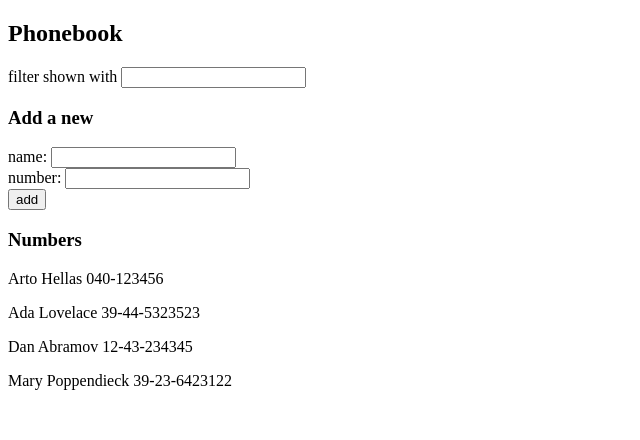
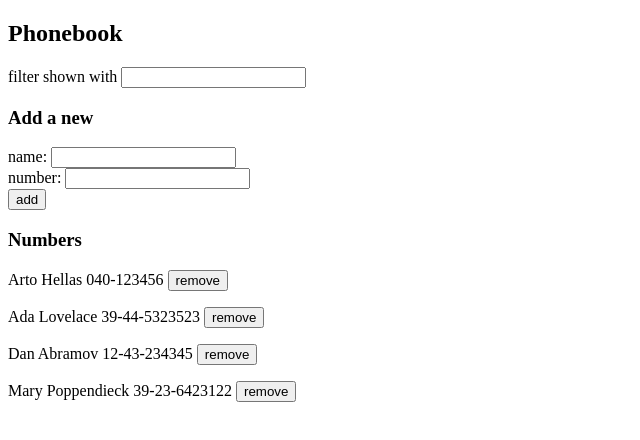
Before and after one commit to marko-tuononen/fullstackopen, a React (Create React App) app in the folder part2/puhelinluettelo/: page / in a window 1280 px wide. Shown: the top 440 px of the page, without its empty margins (0-640 px from the left). Built offline with nearby package versions, Linux system fonts and the light colour scheme; data requests are answered from the project's data file.

Commit message:
Task 2.17

```diff
--- a/part2/puhelinluettelo/src/App.js
+++ b/part2/puhelinluettelo/src/App.js
@@ -23,12 +23,17 @@ const PersonForm = ({name, number, onNameChange, onNumberChange, onSubmit}) => {
     </form>
   )
 }
-const PersonList = ({persons, nameFilter}) => {
+const PersonList = ({persons, nameFilter, handleRemove}) => {
   return (
     <div>
       {persons
         .filter(person => person.name.toUpperCase().indexOf(nameFilter.toUpperCase()) !== -1)
-        .map(person => <p key={person.id}>{person.name}&nbsp;{person.number}</p>)}
+        .map(person =>
+          <p key={person.id}>
+            {person.name}&nbsp;{person.number}&nbsp;<button onClick={handleRemove} value={person.id}>remove</button>
+          </p>
+        )
+      }
     </div>
   )
 }
@@ -57,11 +62,22 @@ const App = () => {
       id: persons.length + 1,
     }
 
-    personService.create(personObject).then(data => console.log(data))
+    personService.create(personObject).then(data => {
+      setPersons(persons.concat(personObject))
+      setNewName('')
+      setNewNumber('')
+    })
+  }
 
-    setPersons(persons.concat(personObject))
-    setNewName('')
-    setNewNumber('')
+  const removePerson = event => {
+    event.preventDefault()
+    const idToRemove = parseInt(event.target.value)
+    const personToRemove = persons.find(person => person.id === idToRemove)
+    if (window.confirm(`Remove ${personToRemove.name}?`)) {
+      personService.remove(idToRemove).then(data => {
+        setPersons(persons.filter(person => person.id !== idToRemove))
+      })
+    }
   }
 
   const handleNameChange = event => setNewName(event.target.value)
@@ -83,7 +99,7 @@ const App = () => {
         onSubmit={addPerson}
       />
       <h3>Numbers</h3>
-      <PersonList persons={persons} nameFilter={nameFilter} />
+      <PersonList persons={persons} nameFilter={nameFilter} handleRemove={removePerson} />
     </div>
   )
 }
--- a/part2/puhelinluettelo/src/services/persons.js
+++ b/part2/puhelinluettelo/src/services/persons.js
@@ -16,4 +16,9 @@ const update = (id, newObject) => {
     return request.then(response => response.data)
 }
 
-export default { getAll, create, update }
+const remove = id => {
+    const request = axios.delete(`${baseUrl}/${id}`)
+    return request.then(response => response.data)
+}
+
+export default { getAll, create, update, remove }
```
